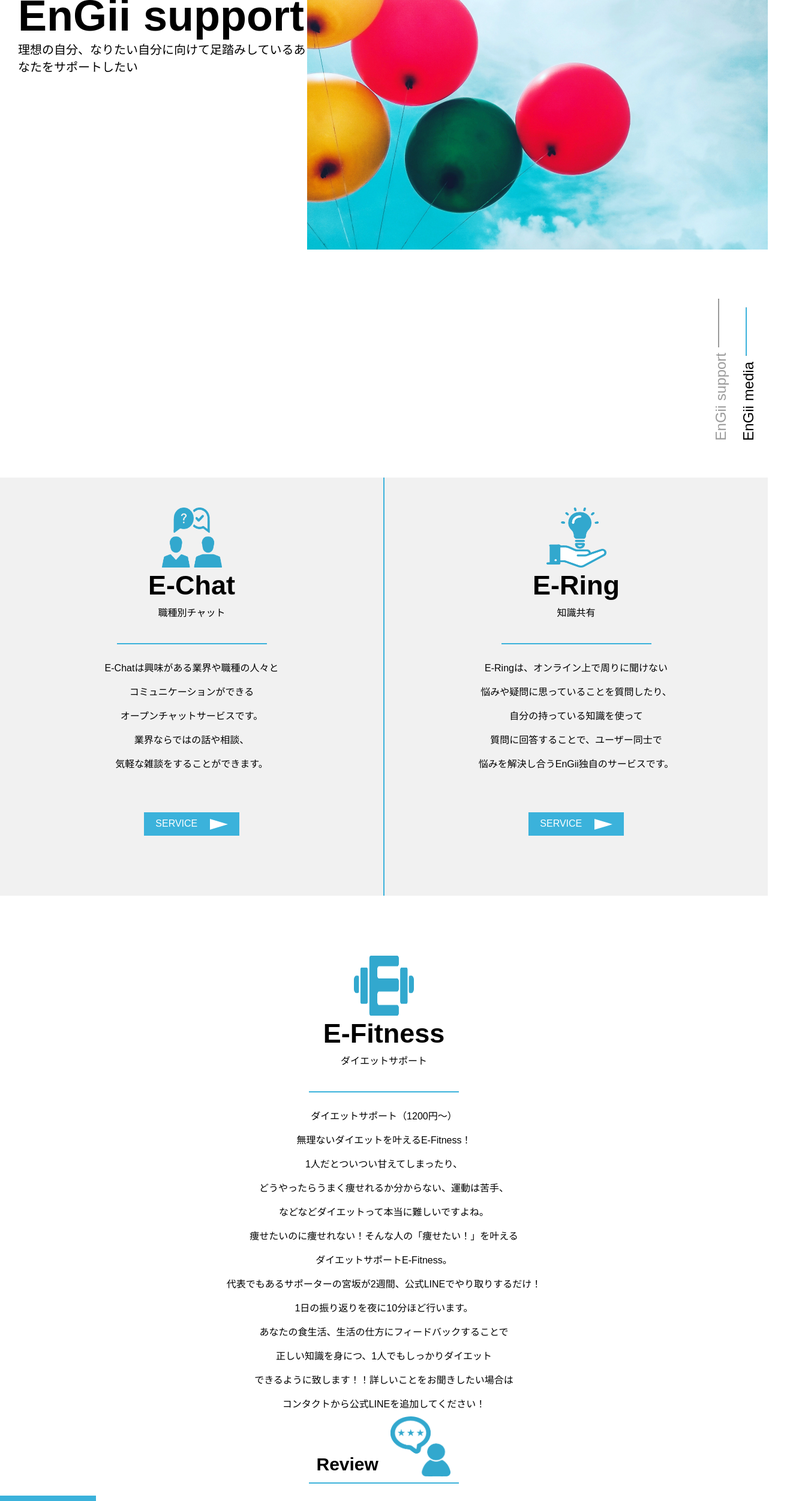
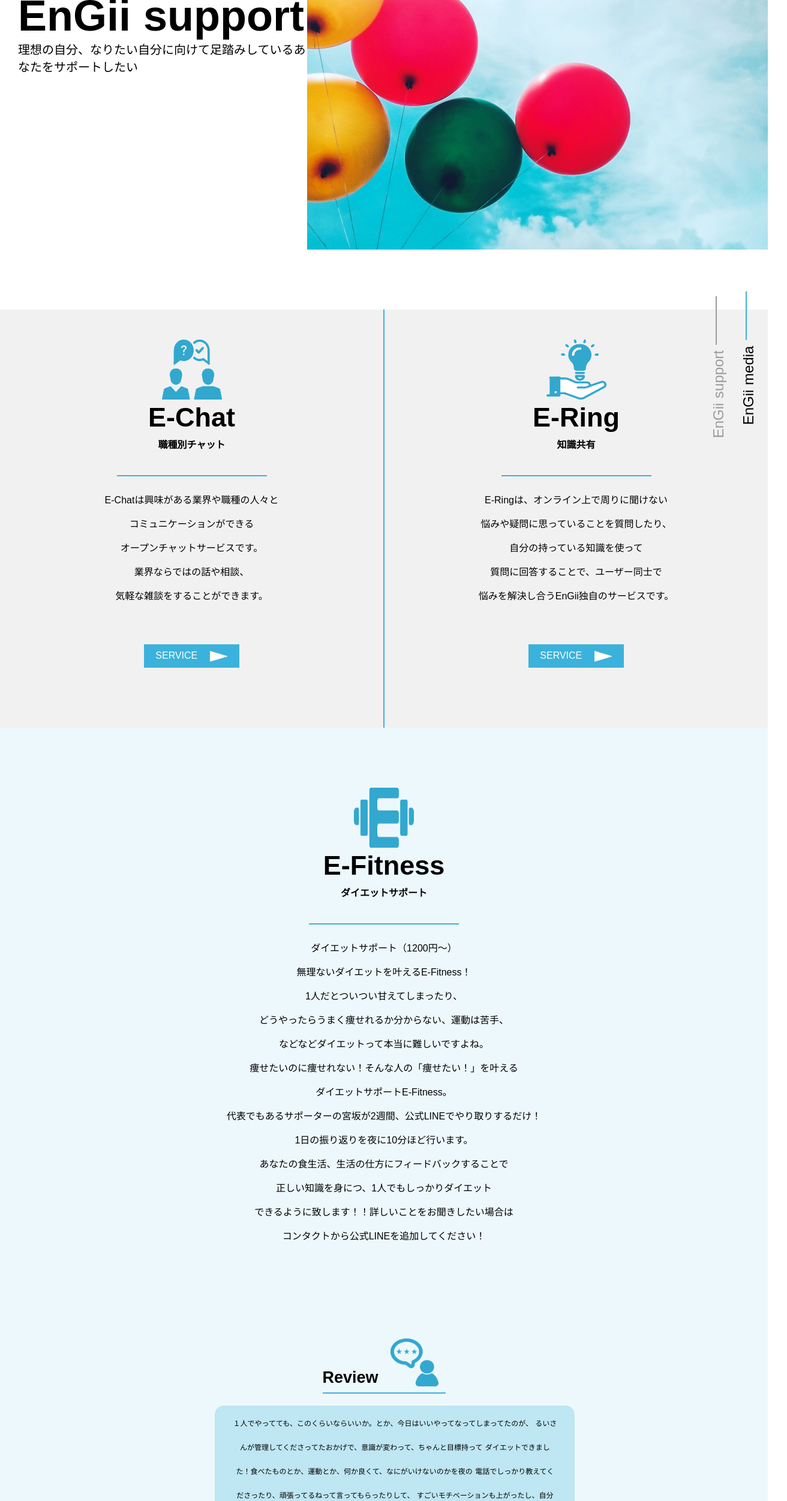
Before and after one commit to reiji-0720/EnGii-HP-recreate, a Nuxt app: page /sevice/support in a window 1280 px wide. Shown: the part 280-2782 px from the top of the page at 60% size, 1312 px wide, since content can reach past the window. Built offline with nearby package versions, Linux system fonts and the light colour scheme.

Commit message:
Update support.vue

```diff
--- a/pages/sevice/support.vue
+++ b/pages/sevice/support.vue
@@ -13,15 +13,18 @@
 
     <div class="subArea">
       <div class="supportLeftVertical">
-        <div class="inline clearfix">
+        <div class="sp-subAreaBox">
+            <div class="inline clearfix sp-index-main">
           <p class="verticalOne">EnGii support</p>
           <div class="border borderOne"></div>
         </div>
 
-        <div class="inline clearfix">
+        <div class="inline clearfix sp-index-sub">
           <p class="verticalSecond">EnGii media</p>
           <div class="border borderSecond"></div>
         </div>
+        </div>
+
       </div>
     </div>
       <div class="E-Chat_E-Ring_container">
@@ -29,7 +32,7 @@
           <div class="E-Chat-wrapper">
             <img class="E-ChatIcon sp-icon" src="~/assets/サポート　アイコン　 chat.png">
             <h2>E-Chat</h2>
-            <p>職種別チャット</p>
+            <p class="underTitle">職種別チャット</p>
             <div class="borderSupport"></div>
             <p>
               E-Chatは興味がある業界や職種の人々と<br>
@@ -46,7 +49,7 @@
           <div class="E-Ring-wrapper">
             <img class="E-RingIcon sp-icon" src="~/assets/サポート　アイコン　 ring.png">
             <h2>E-Ring</h2>
-            <p>知識共有</p>
+            <p class="underTitle">知識共有</p>
             <div class="borderSupport"></div>
             <p>
               E-Ringは、オンライン上で周りに聞けない<br>
@@ -65,7 +68,7 @@
           <div class="E-Fitness-wrapper">
             <img class="E-FitnessIcon sp-icon" src="~/assets/サポート　アイコン　 fitness.png">
             <h2>E-Fitness</h2>
-            <p>ダイエットサポート</p>
+            <p class="underTitle">ダイエットサポート</p>
             <div class="borderSupport"></div>
             <p>
               ダイエットサポート（1200円〜）<br>
@@ -91,19 +94,119 @@
             <div class="borderSupport"></div>
             <div class="review-main">
               <div class="reviewChatWrapper rcwTop">
-                <div class="reviewChatBox"></div>
-                <div class="customerLeft"></div>
+                <div class="reviewChatBox">
+                  <p>
+                    １人でやってても、このくらいならいいか。とか、今日はいいやってなってしまってたのが、
+                    るいさんが管理してくださってたおかげで、意識が変わって、ちゃんと目標持って
+                    ダイエットできました！食べたものとか、運動とか、何か良くて、なにがいけないのかを夜の
+                    電話でしっかり教えてくださったり、頑張ってるねって言ってもらったりして、
+                    すごいモチベーションも上がったし、自分が今まで知らなかった知識も身につきました。
+                    今まではアイス選ぶ時、裏面なんて見なかったのに、るいさんに教えていただいてからは、
+                    裏面を見るようになりました！るいさんのダイエットサポートが終わってから、
+                    周りにも痩せた？とか、可愛くなったね！って言われて、とても嬉しいです！
+                    いまは、成人式に向けて頑張ってます！るいさんは、とても話しやすいし、
+                    相談とか質問もしやすくて、私に合ったペースをアドバイスしてくれたので、
+                    無理なく痩せることができました。しんどいとか、キツいイメージのダイエットですが、
+                    とても楽しく１ヶ月終えることができました！ほんとうにありがとうございました！
+
+                  </p>
+                </div>
+                <div class="customerLeft">
+                  <img src="~/assets/サポート　アイコン　 女性.png">
+                  <p>女性</p>
+                  <p>10代</p>
+                </div>
               </div>
-              <div class="reviewChatWrapper rcwMiddle">
-                <div class="reviewChatBox"></div>
-                <div class="customerRight"></div>
+              <div class="reviewChatWrapper rcwMiddle rcwRight">
+                <div class="reviewChatBox">
+                  <p>
+                    私は増えたり減ったりと毎日に差があったり、自分にあったダイエットにたどり着くのに
+                    時間がかかり気持ち的にもブルーになりそうになりましたが、るいさん仕事忙しいのに
+                    毎日電話して下さりアドバイスして下さって嬉しかったです！初めの体重より
+                    1kg以上落とせたことが嬉しかったです！生理前とか体調崩してきちんと
+                    最後までできなかったけどダイエットにモチベが上がりました！！
+                    HIITも続けたらほんとに速攻効果でてびっくりしたので続けます笑
+                    るいさんにサポートしてもらって良かったです！ありがとうございました！
+                  </p>
+                </div>
+                <div class="customerRight">
+                  <img src="~/assets/サポート　アイコン　 女性.png">
+                  <p>女性</p>
+                  <p>20代前半</p>
+                </div>
               </div>
               <div class="reviewChatWrapper rcwBottom">
-                <div class="reviewChatBox"></div>
-                <div class="customerLeft"></div>
+                <div class="reviewChatBox">
+                  <p>
+                    最初の方は夕食後にお腹減ったり、すごい甘いもの食べたくなったりして辛かったんですけど、
+                    食生活変えたら体重どころかお肌にも影響出てきて、そこからは何がなんでもやりきる！！
+                    って思いでやってました！るいさんは、こまめに電話してくださってたので
+                    すごく身近に感じて、「この人となら頑張れる！」って思ってました！
+                    食生活だけじゃなくて、ちょっとした運動を加えるといいって聞いた時も、
+                    体を動かすことでリフレッシュになっていたので、ストレスなくここまでやってこれたのは、
+                    本当にるいさんのおかげだと思ってます！
+                    目標の2キロ減も達成できて、自分的にも体が軽くなったり肌が綺麗になったり、
+                    周りに痩せた？って言われることで、すごく自信がつきました！
+                    １ヶ月間っていう短い間でしたが、とても濃くて充実してました、
+                    ありがとうございました！！！！！
+                  </p>
+                </div>
+                <div class="customerLeft">
+                  <img src="~/assets/サポート　アイコン　 女性.png">
+                  <p>女性</p>
+                  <p>20代前半</p>
+                </div>
               </div>
             </div>
-            <btn-Service />
+            <nuxt-link to >
+              <btnService class="supportBtn" />
+            </nuxt-link>
+          </div>
+        </div>
+        <div class="E-Start-container">
+          <div class="E-Start-wrapper">
+            <img class="E-StartIcon sp-icon" src="~/assets/サポート　アイコン　 start.png">
+            <h2>E-Start</h2>
+            <p class="underTitle">進学・就活サポート</p>
+            <div class="borderSupport"></div>
+            <p>
+              E-start （初回相談無料）<br>
+              E-startは、みなさんの進学、就職、転職などの<br>
+              進路についてやその他（恋愛なども）のお悩みを聞き、<br>
+              アドバイスやサポートを行います！<br>
+              公式LINEとのチャットでのやり取りでも<br>
+              お電話でのやり取りであなたの悩みに寄り添い、アドバイスします。<br>
+              国立の高等専門学校卒業後、大手鉄道会社に就職、<br>
+              色んな葛藤をしながら3年かけて都内大手広告代理店に<br>
+              転職した経験やこれまで何十件と色んな方の相談にのってきた<br>
+              経験から多岐に渡るアドバイスをします！<br>
+              悩んでることがあるなら、まずは気軽にコンタクトページから<br>
+              公式LINEを追加してみてください！
+            </p>
+          </div>
+          <div class="review-wrapper">
+            <div class="E-Start_reviewTitle">
+              <img class="sp-reviewIcon" src="~/assets/サポート　アイコン　 レビュー.png">
+              <h3>Review</h3>
+            </div>
+            <div class="borderSupport"></div>
+            <div class="review-main">
+              <div class="reviewChatWrapper rcw_es_top rcwRight">
+                <div class="reviewChatBox"></div>
+                <div class="customerRight">
+                  <img src="~/assets/サポート　アイコン　 女性.png">
+                </div>
+              </div>
+              <div class="reviewChatWrapper rcw_es_bottom">
+                <div class="reviewChatBox"></div>
+                <div class="customerLeft">
+                  <img src="~/assets/サポート　アイコン　 男性.png">
+                </div>
+              </div>
+            </div>
+            <nuxt-link to>
+              <btnService class="supportBtn" />
+            </nuxt-link>
           </div>
         </div>
       </div>
@@ -161,6 +264,9 @@ components: {
   width: 140px;
   /* float: left; */
 }
+.underTitle{
+  font-weight: 600;
+}
 .supportText {
   font-size: 72px;
   font-weight: 700
@@ -171,9 +277,35 @@ components: {
 .sp-br{
   display: none;
 }
+
+
+
+/*****************************************************
+ **                                                 **
+ **           EnGii supportとEnGii media            **
+ **           が横文字になってるところ                  **
+ **                                                 **
+****************************************************** */
 .subArea {
-  height: 380px;
+  height: 100px;
   position: relative;
+}
+.sp-subAreaBox{
+  position: relative;
+
+}
+.sp-index-main{
+  position:absolute;
+  top:0;
+  right:50px;
+  height:242.28px;
+}
+
+.sp-index-sub{
+  position:absolute;
+  right:0;
+  top:0;
+  height:220.25px;
 }
 .inline {
   /* float: left; */
@@ -181,6 +313,8 @@ components: {
   transform:rotate(180deg);
 }
 .supportLeftVertical {
+  position:absolute;
+  right:0;
   padding-top: 72px;
    text-align:right;
 }
@@ -273,13 +407,15 @@ components: {
 }
 .E-Chat-wrapper h2,
 .E-Ring-wrapper h2,
-.E-Fitness-wrapper h2{
+.E-Fitness-wrapper h2,
+.E-Start-wrapper h2{
   font-size:45px;
 }
 
 .E-Chat-wrapper p,
 .E-Ring-wrapper p,
-.E-Fitness-wrapper p{
+.E-Fitness-wrapper p,
+.E-Start-wrapper p{
 
   line-height: 40px;
 }
@@ -289,42 +425,176 @@ components: {
 }
 .supportBtn{
   margin-top:60px;
+
 }
 
 
 
 /*****************************************************
-                                                    **
-              E-Fitness                             **
-                                                    **
+ **                                                 **
+ **                    E-Fitness                    **
+ **                                                 **
 ****************************************************** */
+.E-Fitness-container{
+  background-color: #EDF8FC;
+   padding-bottom:80px;
+}
+.E-Fitness-wrapper,
+.E-Start-wrapper{
+  text-align: center;
+  padding-top:100px;
 
-.E-Fitness-wrapper{
-  text-align: center;
-  margin-top:100px;
 }
-.E-Fitness_reviewTitle{
+
+.E-Fitness_reviewTitle,
+.E-Start_reviewTitle{
   display:flex;
   text-align: center;
   margin:0 auto;
-  width:225px;
+  width:205px;
+  margin-top:150px;
 }
-.E-Fitness_reviewTitle h3{
-  font-size:30px;
-  margin-top:60px;
-  line-height: 40px;
+.E-Fitness_reviewTitle h3,
+.E-Start_reviewTitle h3{
+  font-size:27px;
+  margin-top:50px;
+  line-height: 30px;
   margin-right:20px;
 }
 /*      Review       */
-
+.review-wrapper{
+  text-align: center;
+}
 .sp-reviewIcon{
-  width: 100px;
-  height:100px;
+  width: 80px;
+  height:80px;
 }
 
 .review-wrapper .borderSupport{
   margin-top:10px;
+  width: 205px;
 }
+
+
+/*    Chatの装飾     */
+.reviewChatBox{
+  width: 600px;
+  line-height: 40px;
+  font-size:12px;
+  background-color: #BEE6F3;
+  border-radius: 15px;
+  padding: 10px 30px;
+}
+
+/* (rcwTop)reviwChatBox Top */
+
+.rcwTop {
+  margin-left: 20%;
+  margin-bottom: 100px;
+}
+.rcwTop .reviewChatBox{
+  margin-left: 10%;
+}
+
+/* (rcwMiddle)reviwChatBox Middle */
+.rcwRight {
+
+  margin-bottom: 200px;
+  position:relative;
+  width:800px;
+}
+.rcwMiddle{
+  margin-left: 40%;
+}
+.rcwMiddle .reviewChatBox{
+  margin-left: 10%;
+}
+
+.customerRight{
+  position: absolute;
+  right:0;
+
+}
+.rcwRight .customerRight img{
+  transform: scale(-1, 1);
+}
+
+/* (rcwBottom)reviwChatBox Bottom */
+
+.rcwBottom {
+  margin-left: 10%;
+  margin-bottom: 100px;
+}
+.rcwBottom .reviewChatBox{
+  margin-left: 10%;
+}
+/*    customer 画像    */
+.customerRight img,
+.customerLeft img{
+  width: 80px;
+  height:80px;
+}
+.customerRight ,
+.customerLeft{
+
+    text-align: left;
+}
+
+.customerLeft p{
+  margin-left:35px;
+}
+.customerRight p{
+  padding-left:15px;
+}
+
+/*****************************************************
+ **                                                 **
+ **                    E-Start                      **
+ **                                                 **
+****************************************************** */
+.E-Start-container{
+  margin-bottom:200px;
+}
+.E-Start-wrapper img{
+  width: auto;
+}
+
+/*      Review       */
+
+.E-Start_reviewTitle{
+  width:205px;
+}
+
+.E-Start_reviewTitle img{
+  margin-right:40px;
+  margin-left:-30px;
+
+}
+
+.E-Start_reviewTitle h3{
+  margin-right: 0;
+}
+
+.rcw_es_top{
+  margin-left:20%;
+}
+.rcw_es_bottom {
+  margin-left:25%;
+  margin-bottom:200px;
+}
+.rcw_es_top .reviewChatBox{
+  height:200px;
+  margin-left:90px;
+}
+.rcw_es_bottom .reviewChatBox{
+  height:200px;
+  margin-left:120px;
+}
+
+
+
+
+
 
 @media screen and (max-width: 730px) {
   .supportTop{
```
